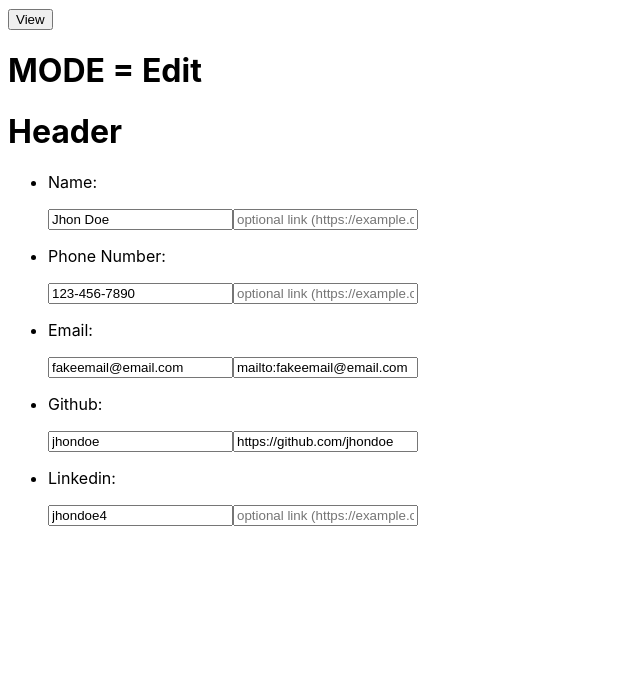
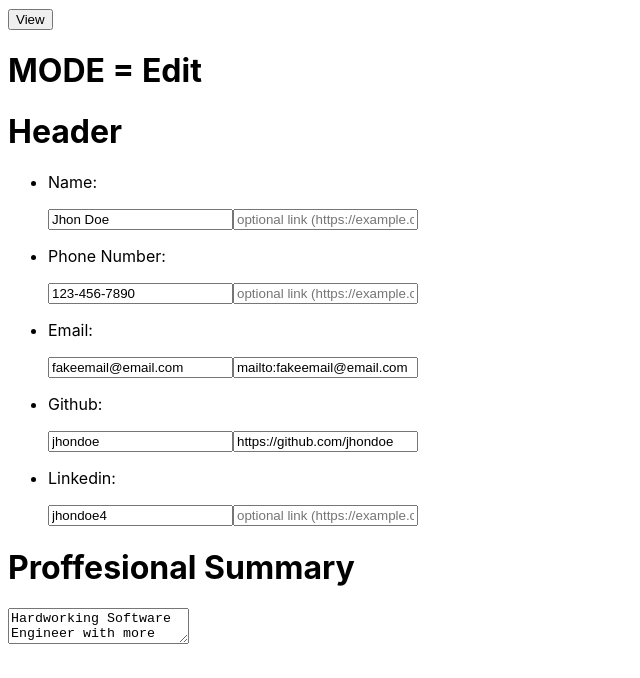
Before and after one commit to DrearyDev/cv-creator-react, a React app: page / in a window 1280 px wide. Both pictures are taken after a click on the button "Edit". Shown: the top 678 px of the page, without its empty margins (0-640 px from the left). Built offline with nearby package versions, Linux system fonts and the light colour scheme; the HTML template or start-up script is replaced by a standard one.

Commit message:
Import ProSummary component
prosummary.jsx is just a useState hook on a string that is set
to a paragraph tag in view mode or a textarea tag in edit mode and is
updated on change.

```diff
--- a/src/components/form.jsx
+++ b/src/components/form.jsx
@@ -1,4 +1,5 @@
 import Header from './header.jsx'
+import ProSummary from './prosummary.jsx'
 
 function Form({
     headerInputs,
@@ -24,6 +25,16 @@ function Form({
                     />
                 </div> : ""
             }
+
+            {proSummary ?
+                <div className="prosummary">
+                    <h1>Proffesional Summary</h1>
+                    <ProSummary
+                        proSummary = {proSummary}
+                        viewMode = {viewMode}
+                    />
+                </div> : ""
+            }
         </>
     );
 };
--- /dev/null
+++ b/src/components/prosummary.jsx
@@ -0,0 +1,23 @@
+import {useState} from 'react';
+
+function ProSummary({proSummary, viewMode}){
+    const [proSummaryValue, setProSummaryValue] = useState(proSummary);
+
+    return(
+        viewMode ?
+            <p>{proSummaryValue}</p>
+        :
+            <textarea
+                id="prosummary"
+                placeholder="Proffesional Summary"
+                defaultValue={proSummaryValue}
+                onChange={e => {
+                    let tmp;
+                    tmp = e.target.value;
+                    setProSummaryValue(tmp);
+                }}
+            />
+    );
+};
+
+export default ProSummary;
```
